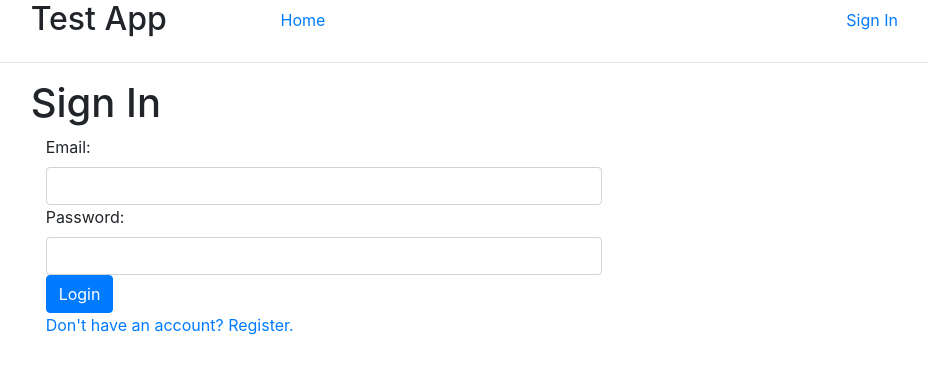
After one commit to Joe-Kang/User_Dashboard, a Django app: template apps/ud_app/templates/ud_app/signin.html in a window 1280 px wide. The commit adds this page. Shown: the top 374 px of the page, without its empty margins (76-1004 px from the left). Run offline with Django 3.2, Linux system fonts and the light colour scheme; the template is opened without the code that fills it, so the values that code supplies are empty; some libraries are stand-ins or nearby versions.

Commit message:
Added login validation and User database

```diff
--- a/apps/ud_app/templates/ud_app/index.html
+++ b/apps/ud_app/templates/ud_app/index.html
@@ -16,8 +16,8 @@
     <nav class="nav offset-1">
         <h2>Test App</h2>
 
-        <a class="nav-link active" href="">Home</a>
-        <a class="nav-link active offset-5" href="">Sign In</a>
+        <a class="nav-link active offset-1" href="/">Home</a>
+        <a class="nav-link active offset-5" href="signin">Sign In</a>
     </nav>
     <hr>
 
--- /dev/null
+++ b/apps/ud_app/templates/ud_app/signin.html
@@ -0,0 +1,44 @@
+<!doctype html>
+<html lang="en">
+
+<head>
+    <title>Title</title>
+    <!-- Required meta tags -->
+    <meta charset="utf-8">
+    <meta name="viewport" content="width=device-width, initial-scale=1, shrink-to-fit=no">
+
+    <!-- Bootstrap CSS -->
+    <link rel="stylesheet" href="https://maxcdn.bootstrapcdn.com/bootstrap/4.0.0-beta.2/css/bootstrap.min.css" integrity="sha384-PsH8R72JQ3SOdhVi3uxftmaW6Vc51MKb0q5P2rRUpPvrszuE4W1povHYgTpBfshb"
+        crossorigin="anonymous">
+</head>
+
+<body>
+    {% if messages %}
+    <div class="messages">
+        {% for message in messages %}
+        <p>{{ message }}</p>
+        {% endfor %}
+    </div>
+    {% endif %}
+    <nav class="nav offset-1">
+        <h2>Test App</h2>
+        <a class="nav-link active offset-1" href="/">Home</a>
+        <a class="nav-link active offset-5" href="">Sign In</a>
+    </nav>
+    <hr>
+    <div class="offset-1">
+        <h1>Sign In</h1>
+        <div class="form-group col-6">
+            <form action="/login" method="post">{% csrf_token %}
+                <label for="email">Email:</label>
+                <input type="text" class="form-control" name="email">
+                <label for="password">Password:</label>
+                <input type="text" class="form-control" name="password">
+                <input type="submit" class="btn btn-primary" value="Login">
+            </form>
+            <a href="/register">Don't have an account? Register.</a>
+        </div>
+    </div>
+</body>
+
+</html>
--- a/apps/ud_app/urls.py
+++ b/apps/ud_app/urls.py
@@ -1,5 +1,7 @@
 from django.conf.urls import url
 from . import views
 urlpatterns = [
-    url(r'^$', views.index)
+    url(r'^$', views.index),
+    url(r'^signin$', views.signinPage),
+    url(r'^login$', views.signin),
 ]
```
Also changed, not shown: apps/ud_app/models.py (+31 -1 lines), apps/ud_app/views.py (+23 -1 lines), apps/ud_app/migrations/0001_initial.py (added), db.sqlite3, 4 other files.
